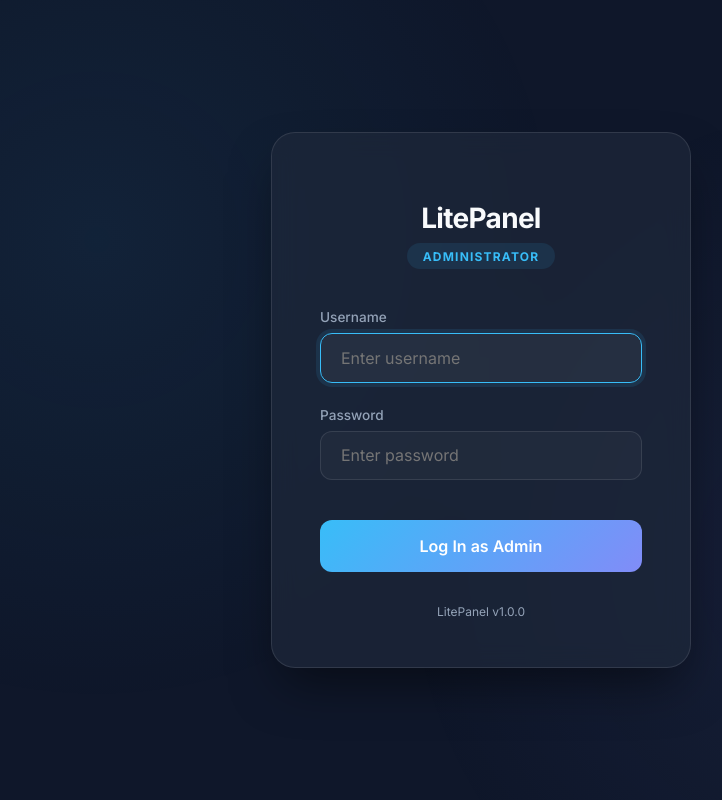
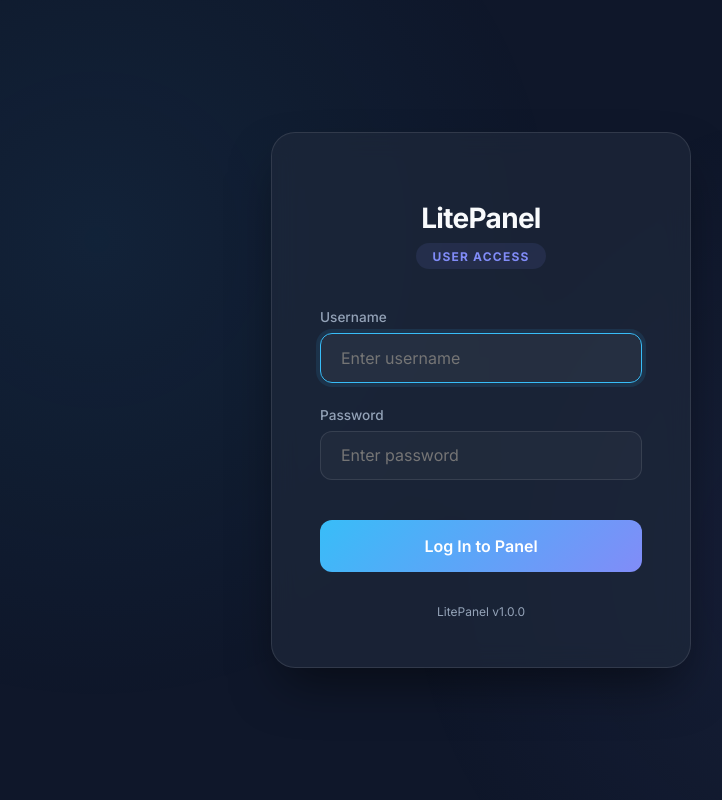
Before and after one commit to jodhpurlaxman/litepanel, a Django app: page / in a window 1280 px wide. Shown: the whole page, without its empty margins (159-881 px from the left). Run offline with Django 5.2, Linux system fonts and the light colour scheme; some libraries are stand-ins or nearby versions.

Commit message:
ui updated

```diff
--- a/litepanel/litepanel/admin_views/users.py
+++ b/litepanel/litepanel/admin_views/users.py
@@ -16,7 +16,8 @@ def list_users(request):
     users = User.objects.all().order_by('-created_at')
     return render(request, 'admin/users.html', {
         'users': users,
-        'active_page': 'users'
+        'active_page': 'users',
+        'panel_user': request.panel_user
     })
 
 
--- a/litepanel/litepanel/admin_views/websites.py
+++ b/litepanel/litepanel/admin_views/websites.py
@@ -24,7 +24,8 @@ def admin_dashboard(request):
     sites = Website.objects.all().order_by('-created_at')
     return render(request, 'admin/dashboard.html', {
         'websites': sites,
-        'active_page': 'websites'
+        'active_page': 'websites',
+        'panel_user': request.panel_user
     })
 
 
--- a/litepanel/litepanel/templates/base.html
+++ b/litepanel/litepanel/templates/base.html
@@ -309,7 +309,7 @@
 
             <div class="user-badge">
                 <i class="ph ph-user-circle"></i>
-                <span>admin</span>
+                <span>{{ panel_user.role|capfirst }}: {{ panel_user.username }}</span>
             </div>
         </header>
 
--- a/litepanel/litepanel/urls.py
+++ b/litepanel/litepanel/urls.py
@@ -1,13 +1,13 @@
 """URL configuration for Lite Hosting Panel."""
 from django.urls import path
-from litepanel.views.auth import admin_login, user_login, logout_view
+from litepanel.views.auth import login_index, admin_login, user_login, logout_view
 from litepanel.admin_views import users as au, websites as aw, backup as ab
 from litepanel.user_views import ftp as uf, git as ug, ssl as us, databases as ud, websites as uw
 from litepanel.api import views as av
 
 urlpatterns = [
     # ── Login / logout ────────────────────────────────────────────────────
-    path('',          admin_login,  name='admin_login'),   # port 2087 root
+    path('',          login_index,  name='login_index'),   # Auto-detect port
     path('login/',    user_login,   name='user_login'),    # port 2083 root
     path('logout/',   logout_view,  name='logout'),
 
--- a/litepanel/litepanel/user_views/websites.py
+++ b/litepanel/litepanel/user_views/websites.py
@@ -10,5 +10,6 @@ def user_dashboard(request):
     sites = Website.objects.filter(owner_id=user_id).order_by('-created_at')
     return render(request, 'user/dashboard.html', {
         'websites': sites,
-        'active_page': 'websites'
+        'active_page': 'websites',
+        'panel_user': request.panel_user
     })
--- a/litepanel/litepanel/views/auth.py
+++ b/litepanel/litepanel/views/auth.py
@@ -7,6 +7,14 @@ from django.views.decorators.http import require_http_methods
 from django.views.decorators.csrf import csrf_protect
 
 from litepanel.auth import authenticate_user, AccountLocked, InvalidCredentials
+
+
+def login_index(request):
+    """Route root / based on port: 2087 -> admin, 2083 -> user."""
+    port = int(request.META.get('SERVER_PORT', 2083))
+    if port == 2087:
+        return admin_login(request)
+    return user_login(request)
 
 
 @csrf_protect
```
